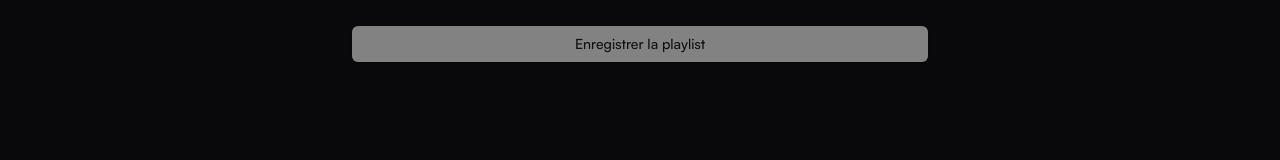
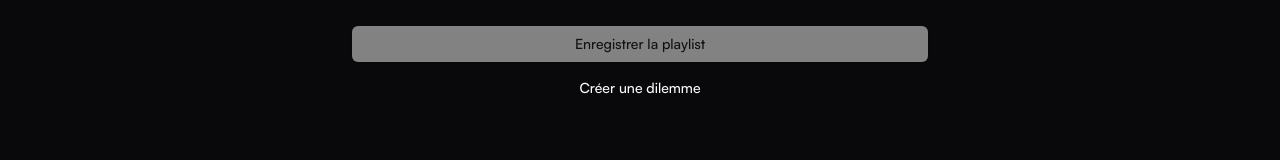
Before and after one commit to Kylian-d-p/tu-preferes, a Next.js app: page /create/playlist in a window 1280 px wide. Shown: the part 328-488 px from the top of the page. Built offline with nearby package versions, Linux system fonts and the light colour scheme.

Commit message:
Refactor CreatePlaylist page to use link variant for playlist creation button

```diff
--- a/app/create/playlist/page.tsx
+++ b/app/create/playlist/page.tsx
@@ -1,3 +1,5 @@
+import { Button } from "@/components/ui/button";
+import Link from "next/link";
 import CreatePlaylistForm from "./create-playlist-form";
 
 export default async function CreatePlaylist() {
@@ -7,6 +9,9 @@ export default async function CreatePlaylist() {
         <h1 className="text-3xl font-bold">Créer une playlist</h1>
         <p className="text-muted-foreground">Ajoutez plusieurs dilemmes pour créer une playlist et la partager avec vos amis</p>
         <CreatePlaylistForm />
+        <Link href={"/create"} className="w-full">
+          <Button variant={"link"} className="w-full">Créer une dilemme</Button>
+        </Link>
       </div>
     </main>
   )
```
